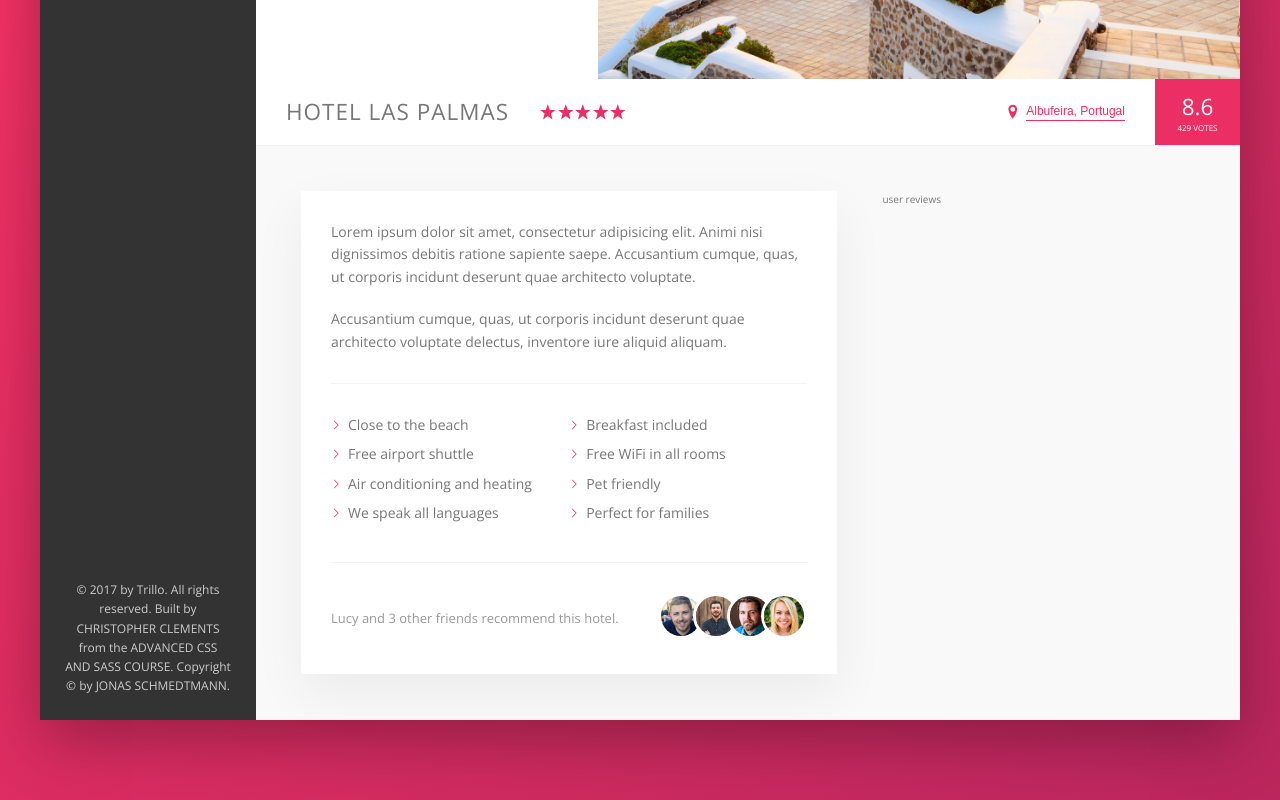
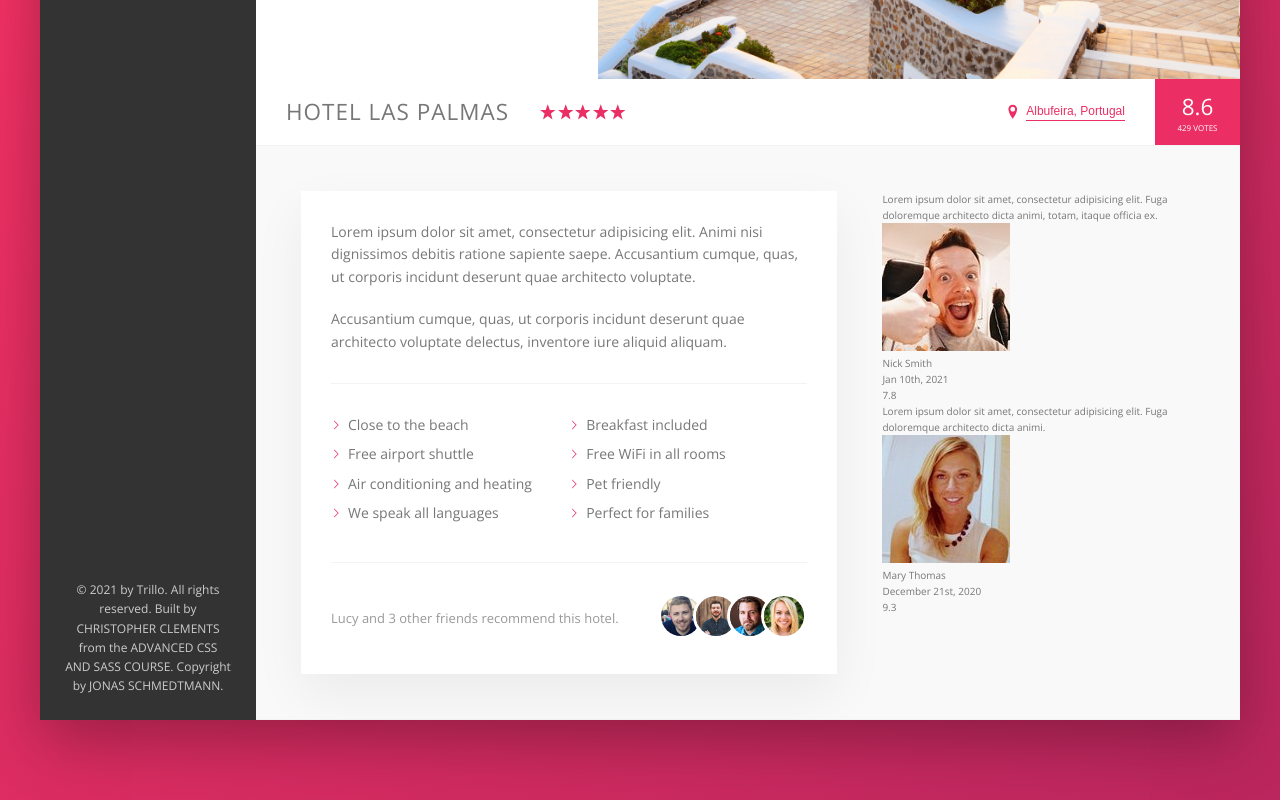
Before and after one commit to clementschris/trillo-project, a website: page index.html in a window 1280 px wide. Shown: the part 456-1256 px from the top of the page. Drawn offline with nearby package versions, Linux system fonts and the light colour scheme.

Commit message:
review section html written

```diff
--- a/index.html
+++ b/index.html
@@ -15,7 +15,7 @@
 <body>
     <div class="container">
 
-<!-- //////////////// HEADER CODE //////////////// -->
+<!-- //////////////// HEADER CODE \\\\\\\\\\\\\\\\ -->
 
         <header class="header">
             <img src="img/logo.png" alt="trillo logo" class="logo">
@@ -49,7 +49,7 @@
             </nav>
         </header>
 
-<!-- //////////////// SIDEBAR CODE //////////////// -->
+<!-- //////////////// SIDEBAR CODE \\\\\\\\\\\\\\\\ -->
 
         <div class="content">
             <nav class="sidebar">
@@ -89,12 +89,12 @@
                 </ul>
 
                 <div class="legal">
-                    &copy; 2017 by Trillo. All rights reserved. Built by CHRISTOPHER CLEMENTS from the ADVANCED CSS AND
-                    SASS COURSE. Copyright © by JONAS SCHMEDTMANN.
+                    &copy; 2021 by Trillo. All rights reserved. Built by CHRISTOPHER CLEMENTS from the ADVANCED CSS AND
+                    SASS COURSE. Copyright by JONAS SCHMEDTMANN.
                 </div>
             </nav>
 
-<!-- //////////////// MAIN SECTION CODE //////////////// -->
+<!-- //////////////// MAIN SECTION CODE \\\\\\\\\\\\\\\\ -->
 
             <main class="hotel-view">
                 <div class="gallery">
@@ -109,7 +109,7 @@
                     </figure>
                 </div>
 
-<!-- //////////////// RATINGS SECTION //////////////// -->
+<!-- //////////////// RATINGS SECTION \\\\\\\\\\\\\\\\ -->
 
                 <div class="overview">
                     <h1 class="overview__heading">
@@ -145,7 +145,7 @@
                     </div>
                 </div>
 
-<!-- //////////////// DESCRIPTION SECTION CODE //////////////// -->
+<!-- //////////////// DESCRIPTION SECTION CODE \\\\\\\\\\\\\\\\ -->
 
                 <div class="detail">
                     <div class="description">
@@ -178,8 +178,35 @@
                         </div>
                     </div>
 
+<!-- //////////////// REVIEWS SECTION \\\\\\\\\\\\\\\\ -->
+
                     <div class="user-reviews">
-                        user reviews
+                        <figure class="review">
+                            <blockquote class="review__text">
+                                Lorem ipsum dolor sit amet, consectetur adipisicing elit. Fuga doloremque architecto dicta animi, totam, itaque officia ex.
+                            </blockquote>
+                            <figcaption class="review__user">
+                                <img src="img/user-1.jpg" alt="User 1" class="review__photo">
+                                <div class="review__user-box">
+                                    <p class="review__user-name">Nick Smith</p>
+                                    <p class="review__user-date">Jan 10th, 2021</p>
+                                </div>
+                                <div class="review__rating">7.8</div>
+                            </figcaption>
+                        </figure>
+                        <figure class="review">
+                            <blockquote class="review__text">
+                                Lorem ipsum dolor sit amet, consectetur adipisicing elit. Fuga doloremque architecto dicta animi.
+                            </blockquote>
+                            <figcaption class="review__user">
+                                <img src="img/user-2.jpg" alt="User 2" class="review__photo">
+                                <div class="review__user-box">
+                                    <p class="review__user-name">Mary Thomas</p>
+                                    <p class="review__user-date">December 21st, 2020</p>
+                                </div>
+                                <div class="review__rating">9.3</div>
+                            </figcaption>
+                        </figure>
                     </div>
                 </div>
 
```
